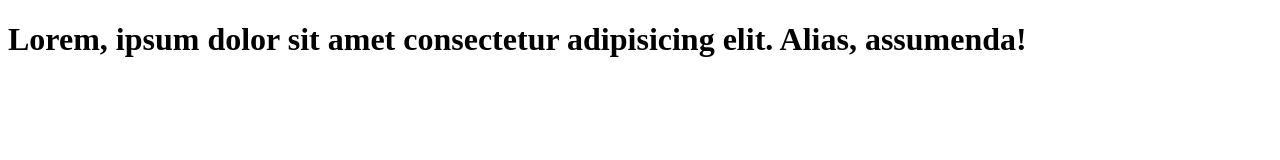
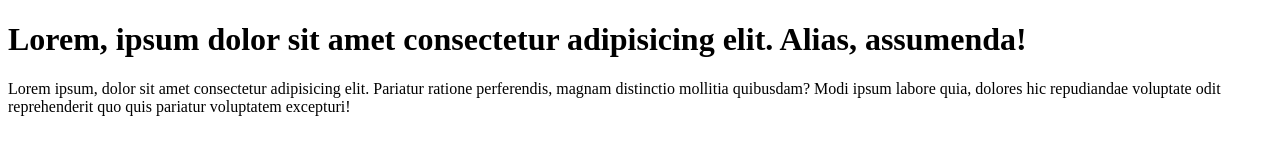
Before and after one commit to NJayantRao/learn-git, a plain HTML site: page index.html in a window 1280 px wide. Drawn offline with Linux system fonts and the light colour scheme.

Commit message:
Added Paragraph to the code

```diff
--- a/index.html
+++ b/index.html
@@ -7,5 +7,6 @@
 </head>
 <body>
     <h1>Lorem, ipsum dolor sit amet consectetur adipisicing elit. Alias, assumenda!</h1>
+    <p>Lorem ipsum, dolor sit amet consectetur adipisicing elit. Pariatur ratione perferendis, magnam distinctio mollitia quibusdam? Modi ipsum labore quia, dolores hic repudiandae voluptate odit reprehenderit quo quis pariatur voluptatem excepturi!</p>
 </body>
 </html>
```
